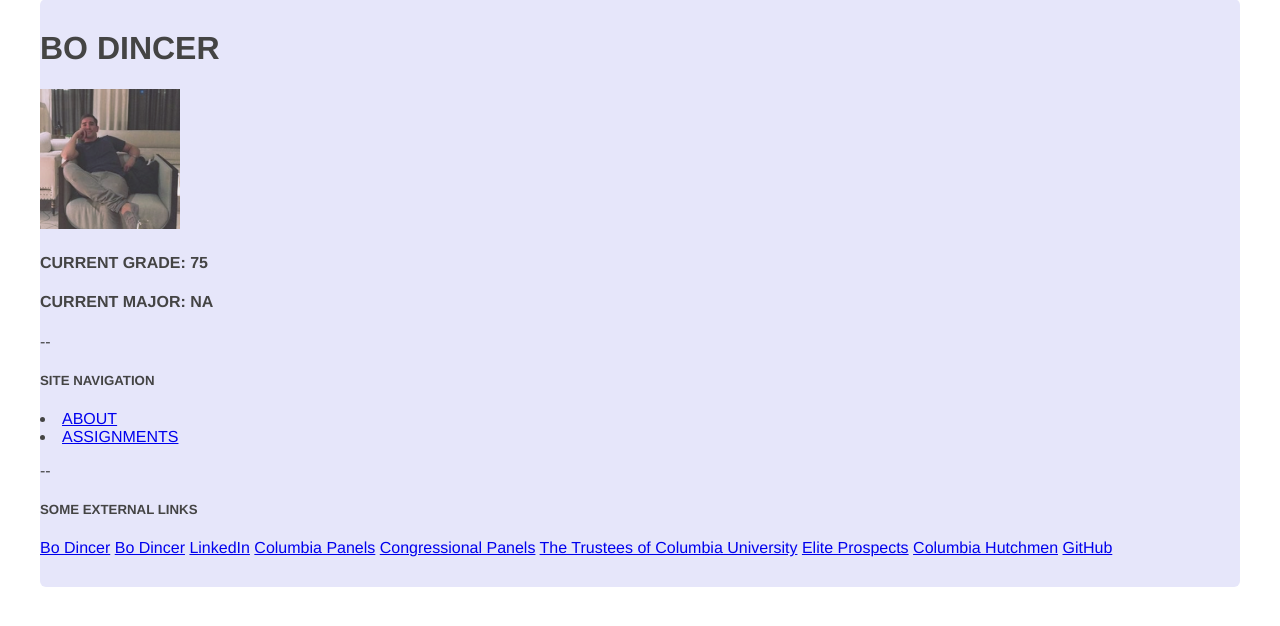
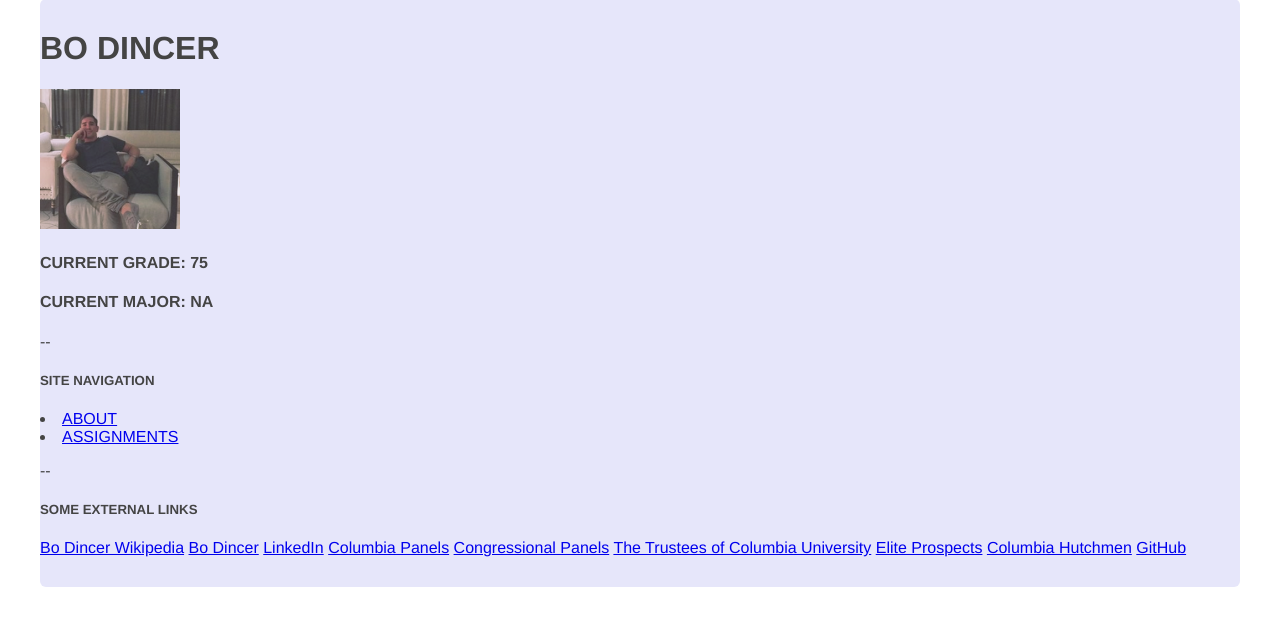
Before and after one commit to boVantage007/bd2561-final, a Flask app: page / in a window 1280 px wide. Shown: the part 66-692 px from the top of the page. Run offline with Flask 2, Linux system fonts and the light colour scheme.

Commit message:
UPDATED EXTERNAL LINKS

```diff
--- a/templates/about.html
+++ b/templates/about.html
@@ -12,7 +12,7 @@
         <li><a href="{{ url_for('assignments') }}">ASSIGNMENTS</a></li>
         <p>--</p>
         <h5>EXTERNAL LINKS</h5>
-        <a href="https://en.everybodywiki.com/Maritime_Capital_Partners_LP">Bo Dincer</a>
+        <a href="https://en.everybodywiki.com/Maritime_Capital_Partners_LP">Bo Dincer Wikipedia</a>
         <a href="https://www.scribd.com/document/386161673/Bo-Dincer-New-York-City-Fixed-Income-Trader-Baris-Dincer-Maritime-Capital">Bo Dincer</a>
         <a href="https://www.linkedin.com/in/bodincer">LinkedIn</a>
         <a href="https://youtu.be/3OX9UyXrEHg">Columbia Panels</a>
--- a/templates/assignments.html
+++ b/templates/assignments.html
@@ -57,7 +57,7 @@
         <a href="https://youtu.be/3OX9UyXrEHg">Columbia Panels</a>
         <a href="https://www.youtube.com/watch?v=bii0p9AnBEE&feature=youtu.be">Congressional Panels</a>
         <a href="https://www.youtube.com/watch?v=_yhyLD8q-qU&feature=youtu.be">The Trustees of Columbia University</a>
-        <a href="https://en.everybodywiki.com/Maritime_Capital_Partners_LP">Bo Dincer</a>
+        <a href="https://en.everybodywiki.com/Maritime_Capital_Partners_LP">Bo Dincer Wikipedia</a>
         <a href="https://www.scribd.com/document/386161673/Bo-Dincer-New-York-City-Fixed-Income-Trader-Baris-Dincer-Maritime-Capital">Bo Dincer</a>
         <a href="https://www.linkedin.com/in/bodincer">LinkedIn</a>
         <a href="https://www.eliteprospects.com/player/670307/bo-dincer">Elite Prospects</a>
--- a/templates/home.html
+++ b/templates/home.html
@@ -14,7 +14,7 @@
         <li><a href="{{ url_for('assignments') }}">ASSIGNMENTS</a></li>
         <p>--</p>
         <h5>SOME EXTERNAL LINKS</h5>
-        <a href="https://en.everybodywiki.com/Maritime_Capital_Partners_LP">Bo Dincer</a>
+        <a href="https://en.everybodywiki.com/Maritime_Capital_Partners_LP">Bo Dincer Wikipedia</a>
         <a href="https://www.scribd.com/document/386161673/Bo-Dincer-New-York-City-Fixed-Income-Trader-Baris-Dincer-Maritime-Capital">Bo Dincer</a>
         <a href="https://www.linkedin.com/in/bodincer">LinkedIn</a>
         <a href="https://youtu.be/3OX9UyXrEHg">Columbia Panels</a>
```
